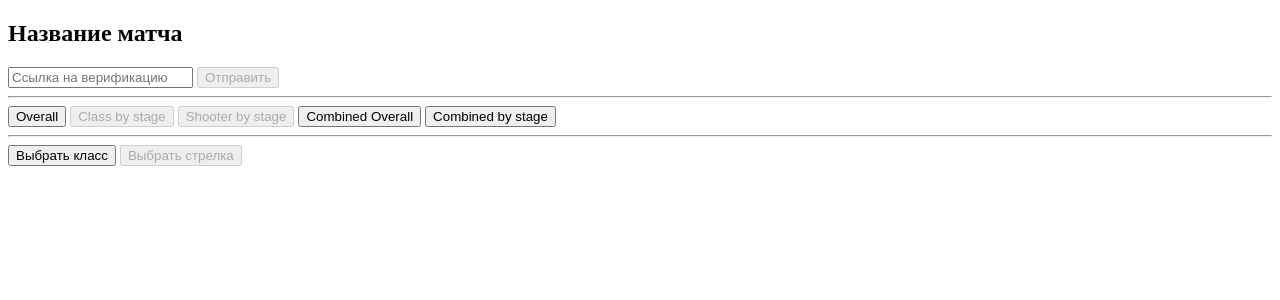
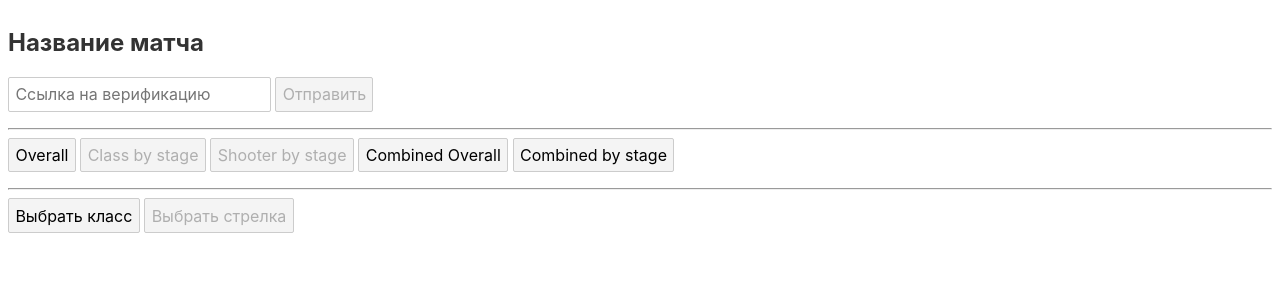
Before and after one commit to eugenezastrogin/extraVerDa, a Svelte app: page / in a window 1280 px wide. Shown: the top 300 px of the page. Built offline with nearby package versions, Linux system fonts and the light colour scheme; the HTML template or start-up script is replaced by a standard one.

Commit message:
Add entry points

```diff
--- /dev/null
+++ b/public/global.css
@@ -0,0 +1,61 @@
+html, body {
+	position: relative;
+	width: 100%;
+	height: 100%;
+}
+
+body {
+	color: #333;
+	margin: 0;
+	padding: 8px;
+	box-sizing: border-box;
+	font-family: -apple-system, BlinkMacSystemFont, "Segoe UI", Roboto, Oxygen-Sans, Ubuntu, Cantarell, "Helvetica Neue", sans-serif;
+}
+
+a {
+	color: rgb(0,100,200);
+	text-decoration: none;
+}
+
+a:hover {
+	text-decoration: underline;
+}
+
+a:visited {
+	color: rgb(0,80,160);
+}
+
+label {
+	display: block;
+}
+
+input, button, select, textarea {
+	font-family: inherit;
+	font-size: inherit;
+	padding: 0.4em;
+	margin: 0 0 0.5em 0;
+	box-sizing: border-box;
+	border: 1px solid #ccc;
+	border-radius: 2px;
+}
+
+input:disabled {
+	color: #ccc;
+}
+
+input[type="range"] {
+	height: 0;
+}
+
+button {
+	background-color: #f4f4f4;
+	outline: none;
+}
+
+button:active {
+	background-color: #ddd;
+}
+
+button:focus {
+	border-color: #666;
+}
--- /dev/null
+++ b/public/index.html
@@ -0,0 +1,11 @@
+<!doctype html>
+<meta charset='utf8'>
+<meta name='viewport' content='width=device-width'>
+
+<title>extraVerDa</title>
+
+<link rel='stylesheet' href='global.css'>
+<link rel='stylesheet' href='bundle.css'>
+
+<div></div>
+<script src='bundle.js'></script>
```
